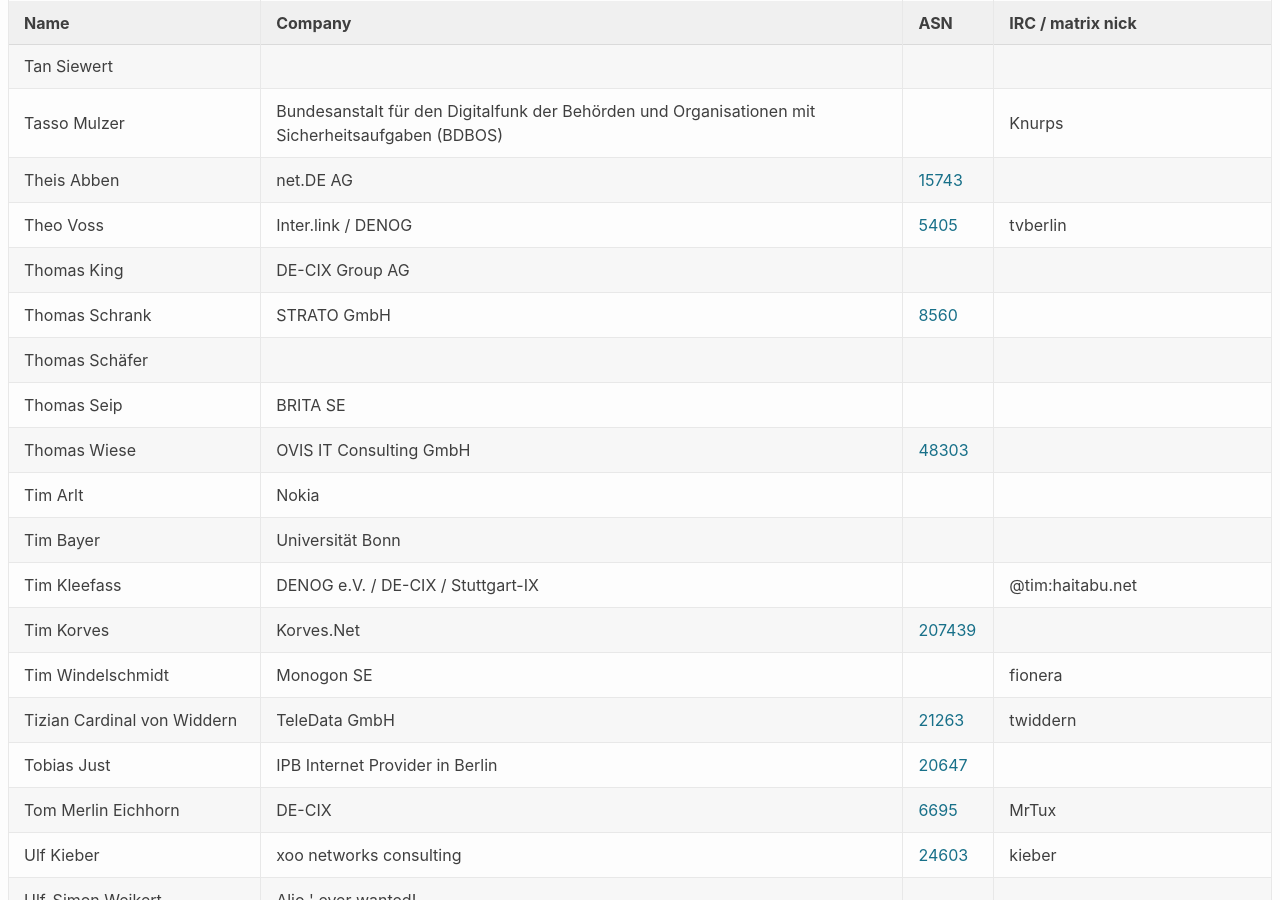
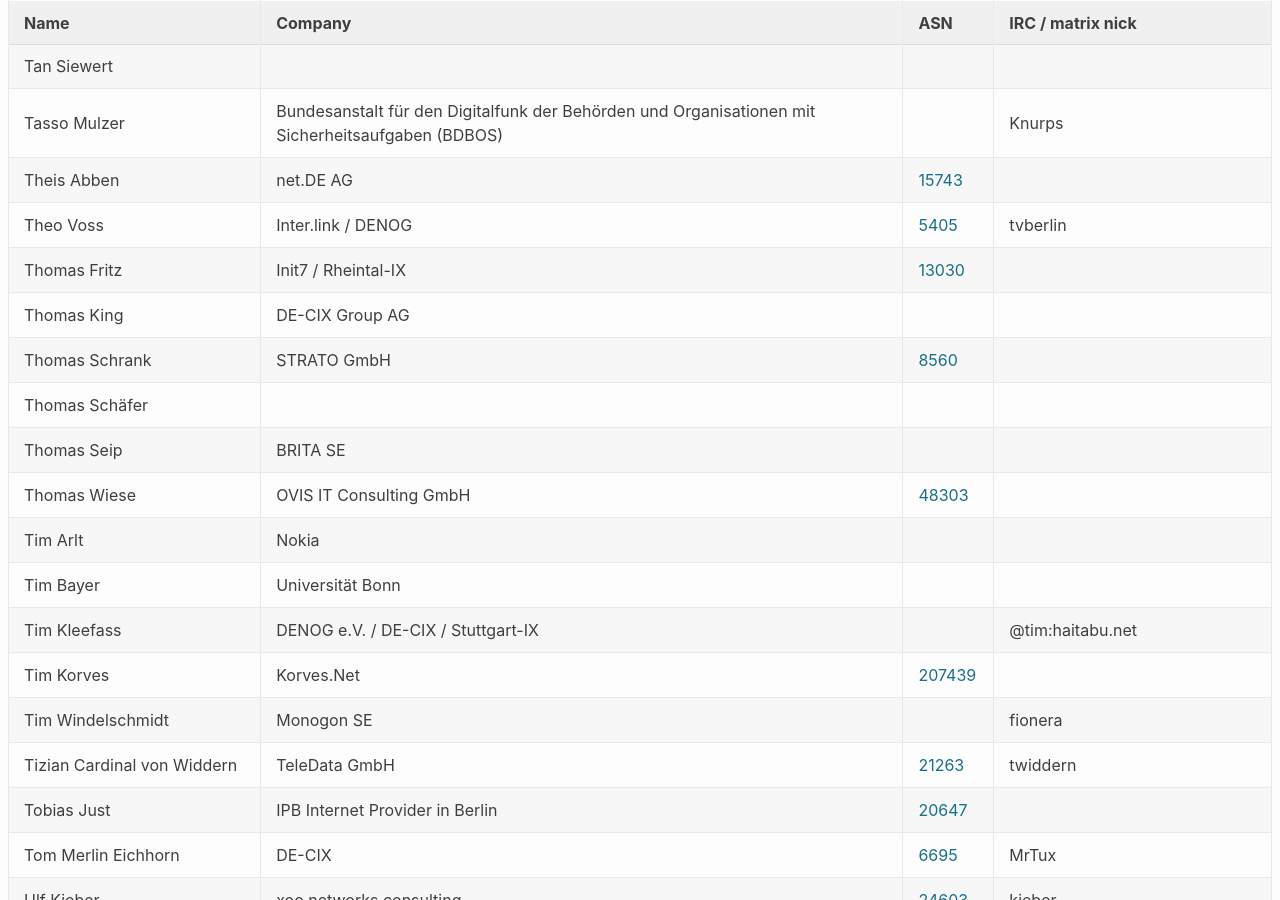
Before and after one commit to denog/pretix-attendeelist, a Jekyll site: the page built from denog17/index.markdown, in a window 1280 px wide and 900 px high, scrolled down 11698 px. Built offline with Jekyll 4.4.1, drawn with Linux system fonts in a browser that asks for light colours.

Commit message:
Latest data: Tue Jul 29 15:35:36 UTC 2025

```diff
--- a/_data/attendees_denog17_onsite.json
+++ b/_data/attendees_denog17_onsite.json
@@ -1566,6 +1566,12 @@
     "asn": "5405"
   },
   {
+    "name": "Thomas Fritz",
+    "company": "Init7 / Rheintal-IX",
+    "irc": null,
+    "asn": "13030"
+  },
+  {
     "name": "Thomas King",
     "company": "DE-CIX Group AG",
     "irc": null,
```
